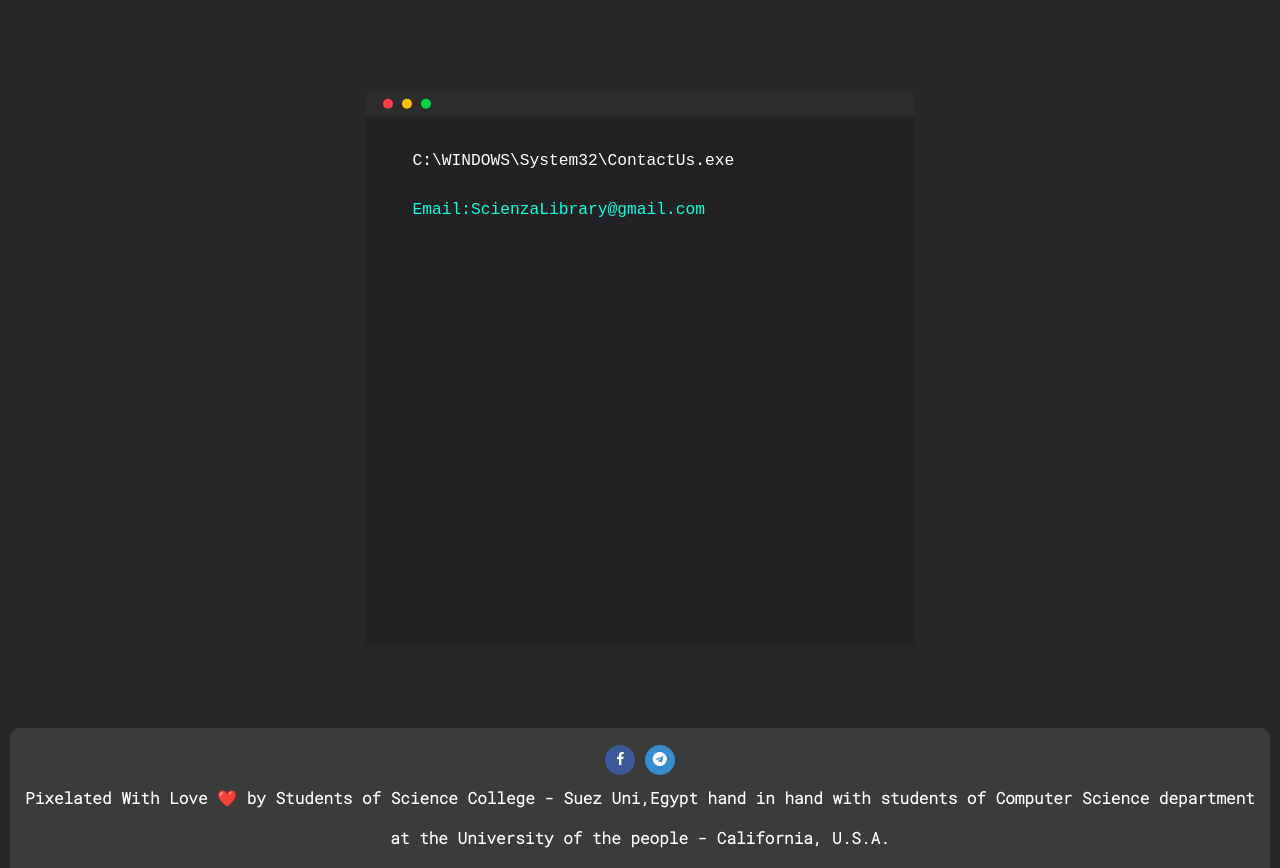
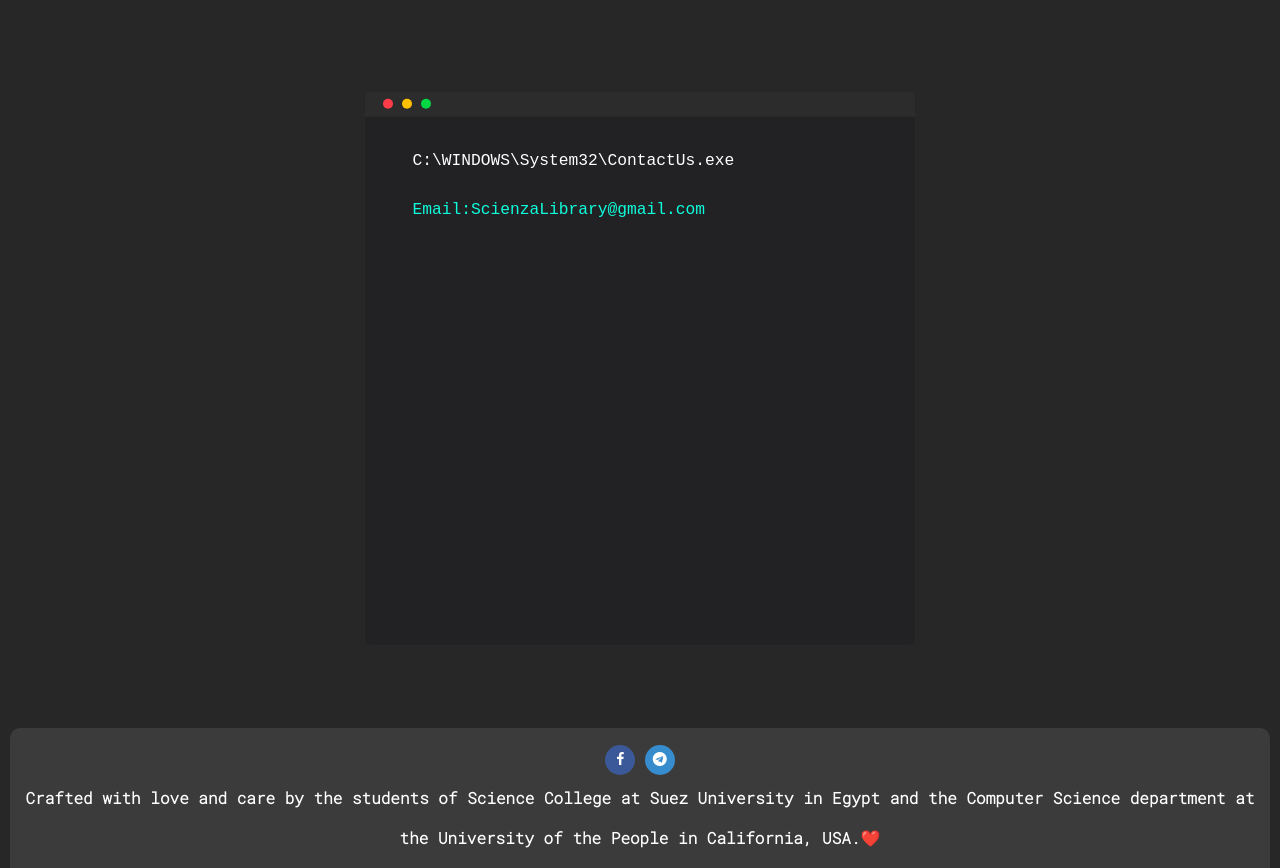
Before and after one commit to muhamed44/College-of-Science-Library, a plain HTML site: page contact.html in a window 1280 px wide. Shown: the part 82-950 px from the top of the page. Drawn offline with nearby package versions, Linux system fonts and the light colour scheme.

Commit message:
Update contact.html

```diff
--- a/contact.html
+++ b/contact.html
@@ -54,7 +54,7 @@
         <div class="inner-footer">
           <a href="https://www.facebook.com/sciencesuezuniversity/" class="fa fa-facebook"></a>
           <a href="https://t.me/collegeOfScience_bot" class="fa fa-telegram"></a>
-          <p id="greeting">Pixelated With Love ❤️ by Students of Science College - Suez Uni,Egypt hand in hand with students of Computer Science department at the University of the people - California, U.S.A.</p>
+          <p id="greeting">Crafted with love and care by the students of Science College at Suez University in Egypt and the Computer Science department at the University of the People in California, USA.❤️</p>
         </div>
       </div>
             <!--end footer-->
```
